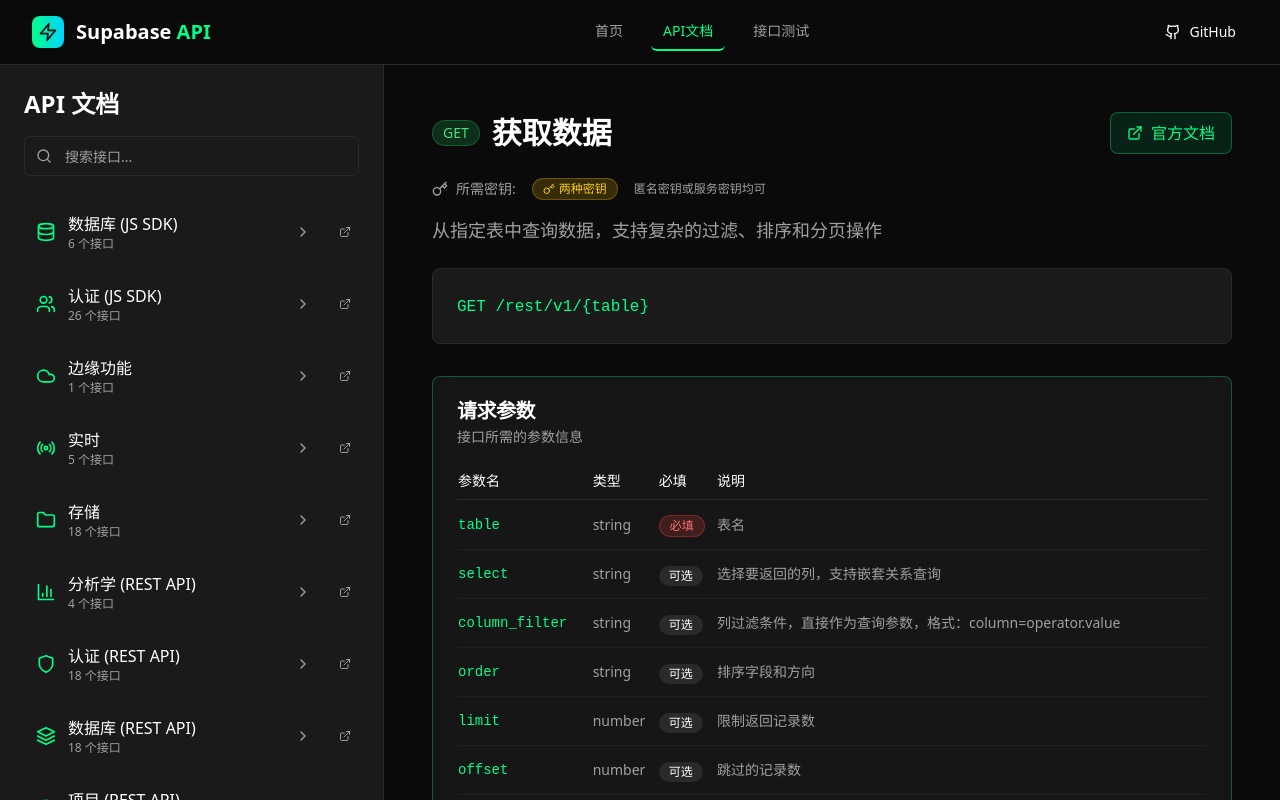
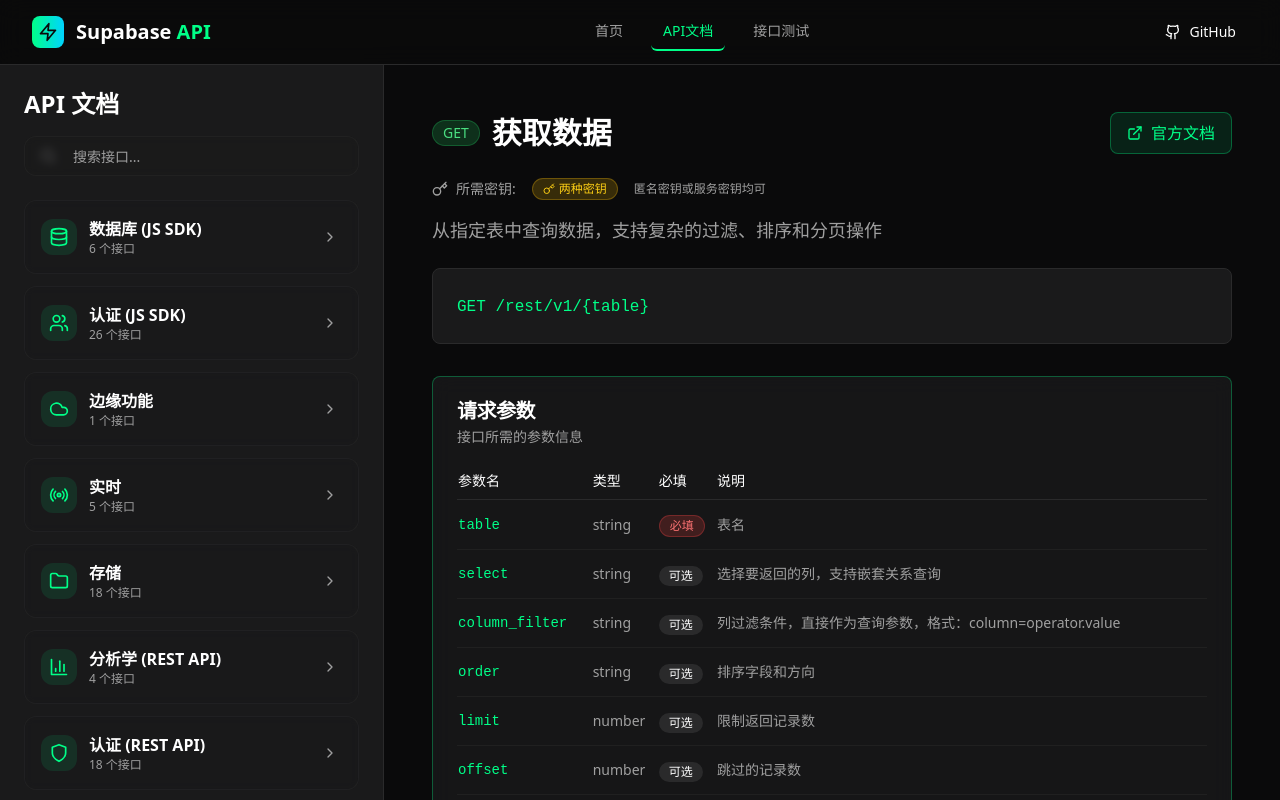
Before and after one commit to yjiace/supabase-api, a React (Vite) app: page / in a window 1280 px wide. Both pictures are taken after a click on the button "开始探索". Shown: the top 800 px of the page. Built offline with nearby package versions, Linux system fonts and the light colour scheme.

Commit message:
优化部分样式

```diff
--- a/src/pages/api-docs.tsx
+++ b/src/pages/api-docs.tsx
@@ -229,72 +229,92 @@ export const ApiDocs: React.FC = () => {
 
             {/* Search */}
             <div className="relative mb-6">
-              <Search className="absolute left-3 top-1/2 transform -translate-y-1/2 text-cyber-gray w-4 h-4" />
+              <div className="absolute left-4 top-1/2 transform -translate-y-1/2 text-cyber-gray">
+                <Search className="w-4 h-4" />
+              </div>
               <Input
                 placeholder="搜索接口..."
                 value={searchTerm}
                 onChange={(e) => setSearchTerm(e.target.value)}
-                className="pl-10"
+                className="pl-12 pr-4 py-3 rounded-xl bg-dark-surface/50 border-dark-border/50 focus:border-neon-green/50 focus:bg-dark-surface/80 transition-all duration-300 backdrop-blur-sm"
               />
             </div>
 
             {/* API Categories */}
-            <div className="space-y-2">
+            <div className="space-y-3">
               {filteredCategories.map((category) => {
                 const IconComponent = categoryIcons[category.id as keyof typeof categoryIcons] || Server
                 const isExpanded = expandedCategories.has(category.id)
 
                 return (
-                  <div key={category.id}>
+                  <div key={category.id} className="bg-dark-surface/30 rounded-xl border border-dark-border/50 overflow-hidden backdrop-blur-sm">
                     <div className="flex items-center">
                       <button
                         onClick={() => toggleCategory(category.id)}
-                        className="flex-1 flex items-center justify-between p-3 rounded-lg hover:bg-dark-border transition-colors text-left"
+                        className="flex-1 flex items-center justify-between p-4 hover:bg-dark-border/50 transition-all duration-300 text-left group"
                       >
                         <div className="flex items-center space-x-3">
+                          <div className="p-2 rounded-xl bg-neon-green/10 group-hover:bg-neon-green/20 transition-colors duration-300">
                             <IconComponent className="w-5 h-5 text-neon-green" />
+                          </div>
                           <div>
-                            <div className="font-medium text-cyber-light">{category.name}</div>
-                            <div className="text-xs text-cyber-gray">{category.endpoints.length} 个接口</div>
+                            <div className="font-semibold text-cyber-light group-hover:text-white transition-colors duration-300">{category.name}</div>
+                            <div className="text-xs text-cyber-gray group-hover:text-cyber-light transition-colors duration-300">{category.endpoints.length} 个接口</div>
                           </div>
                         </div>
+                        <div className="p-1 rounded-lg group-hover:bg-dark-border/30 transition-colors duration-300">
                           {isExpanded ? (
-                          <ChevronDown className="w-4 h-4 text-cyber-gray" />
+                            <ChevronDown className="w-4 h-4 text-cyber-gray group-hover:text-cyber-light transition-colors duration-300" />
                           ) : (
-                          <ChevronRight className="w-4 h-4 text-cyber-gray" />
+                            <ChevronRight className="w-4 h-4 text-cyber-gray group-hover:text-cyber-light transition-colors duration-300" />
                           )}
+                        </div>
                       </button>
-                      {category.officialDocs && (
+                      {/* {category.officialDocs && (
+                        <div className="pr-3">
                           <a
                             href={category.officialDocs}
                             target="_blank"
                             rel="noopener noreferrer"
-                          className="ml-2 p-2 hover:bg-neon-green/10 rounded-md transition-colors group"
+                            className="p-2.5 hover:bg-neon-green/10 rounded-xl transition-all duration-300 group inline-block"
                             title="查看官方文档"
                             onClick={(e) => e.stopPropagation()}
                           >
-                          <ExternalLink className="w-3 h-3 text-cyber-gray group-hover:text-neon-green" />
+                            <ExternalLink className="w-3.5 h-3.5 text-cyber-gray group-hover:text-neon-green transition-colors duration-300" />
                           </a>
-                      )}
+                        </div>
+                      )} */}
                     </div>
 
                     {isExpanded && (
-                      <div className="ml-8 mt-2 space-y-1">
+                      <div className="px-4 pb-3 space-y-1.5 bg-dark-surface/20">
                         {category.endpoints.map((endpoint) => (
                           <button
                             key={endpoint.id}
                             onClick={() => setSelectedEndpoint(endpoint)}
-                            className={`w-full flex items-center justify-between p-2 rounded-md text-left transition-all duration-200 ${selectedEndpoint?.id === endpoint.id
-                              ? 'bg-neon-green/10 border-l-2 border-neon-green text-neon-green'
-                              : 'hover:bg-dark-border text-cyber-gray hover:text-cyber-light'
+                            className={`w-full flex items-center justify-between p-3 rounded-xl text-left transition-all duration-300 group ${selectedEndpoint?.id === endpoint.id
+                              ? 'bg-gradient-to-r from-neon-green/15 to-neon-green/5 border border-neon-green/30 text-neon-green shadow-lg shadow-neon-green/10'
+                              : 'hover:bg-dark-border/40 text-cyber-gray hover:text-cyber-light hover:shadow-md'
                               }`}
                           >
-                            <div className="flex items-center space-x-2">
-                              <Badge variant={methodColors[endpoint.method]} className="text-xs">
+                            <div className="flex items-center space-x-3">
+                              <Badge
+                                variant={methodColors[endpoint.method]}
+                                className={`text-xs font-medium px-2.5 py-1 rounded-lg transition-all duration-300 ${
+                                  selectedEndpoint?.id === endpoint.id ? 'shadow-sm' : ''
+                                }`}
+                              >
                                 {endpoint.method}
                               </Badge>
-                              <span className="text-sm">{endpoint.name}</span>
+                              <span className={`text-sm font-medium transition-all duration-300 ${
+                                selectedEndpoint?.id === endpoint.id ? 'text-neon-green' : 'group-hover:text-white'
+                              }`}>
+                                {endpoint.name}
+                              </span>
                             </div>
+                            {selectedEndpoint?.id === endpoint.id && (
+                              <div className="w-2 h-2 rounded-full bg-neon-green animate-pulse"></div>
+                            )}
                           </button>
                         ))}
                       </div>
```
Lines whose indentation alone changed are shown as unchanged.
